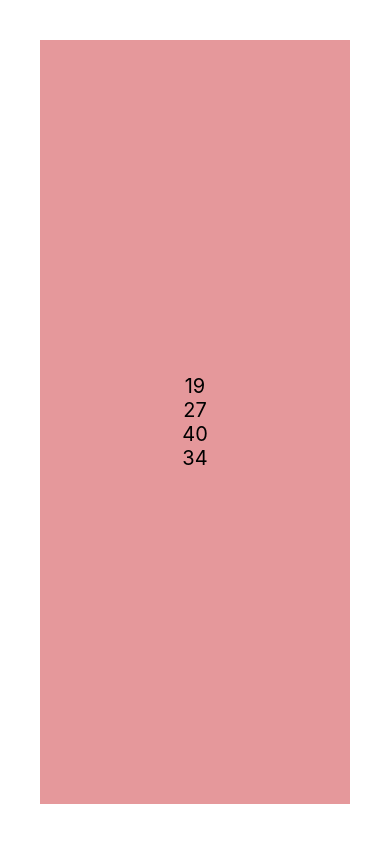
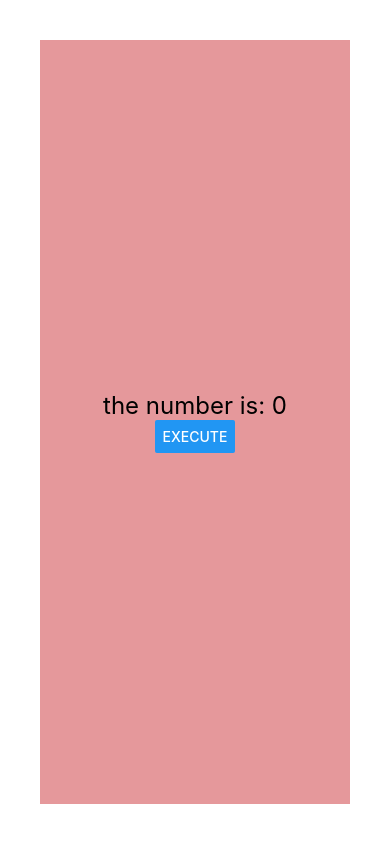
Before and after one commit to luisadebarros/ReactNative-Fundamentals, a React Native app in the folder ReactNativeFundamentals/: screen / in a window 390 px wide. Built offline with nearby package versions, Linux system fonts and the light colour scheme.

Commit message:
indirect comunication

```diff
--- a/ReactNativeFundamentals/src/App.js
+++ b/ReactNativeFundamentals/src/App.js
@@ -5,7 +5,8 @@
 
 import React from 'react'
 import { View, StyleSheet } from 'react-native'
-import DadComponent from './components/directComunication/DadComponent'
+import DadComponent from './components/indirectComunication/DadComponent'
+// import DadComponent from './components/directComunication/DadComponent'
 // import Couting from './components/Couting'
 // import Button from './components/Button'
 // import FirstC from './components/FirstComponent'
--- /dev/null
+++ b/ReactNativeFundamentals/src/components/indirectComunication/DadComponent.js
@@ -0,0 +1,32 @@
+import React, {useState} from 'react'
+import SonComponent from './SonComponent'
+import { Text } from 'react-native'
+import style from '../style'
+
+/**
+ * Quando você precisa passar dados de um componente
+ * que está "acima" do componente que imprime essas informações
+ */
+export default props => {
+
+    const [num, setNum] = useState(0)
+    const [txt, setText] = useState('the number is: ')
+
+    function showValue(number, text){
+        setNum(number)
+        setText(text)
+    }
+
+    return (
+        <>
+            <Text style = {style.txtB}>
+                {txt}{num}
+            </Text>
+            <SonComponent
+                min = {9}
+                max = {17}
+                funcao = {showValue}
+            />
+        </>
+    )
+}
--- /dev/null
+++ b/ReactNativeFundamentals/src/components/indirectComunication/SonComponent.js
@@ -0,0 +1,25 @@
+import React, {useState} from 'react'
+import { Button, Text } from 'react-native'
+
+
+export default props => {
+
+    function generateNumber(min, max) {
+        const factor = max - min + 1
+        return parseInt(Math.random() * factor) + min
+    }
+
+    return (
+        <>
+            <Button
+                title = "execute"
+                onPress = { function()
+                    {
+                       const n = generateNumber(props.min, props.max)
+                       props.funcao(n, 'hmmm, the text is: ')
+                    }
+                }
+            />
+        </>
+    )
+}
```
